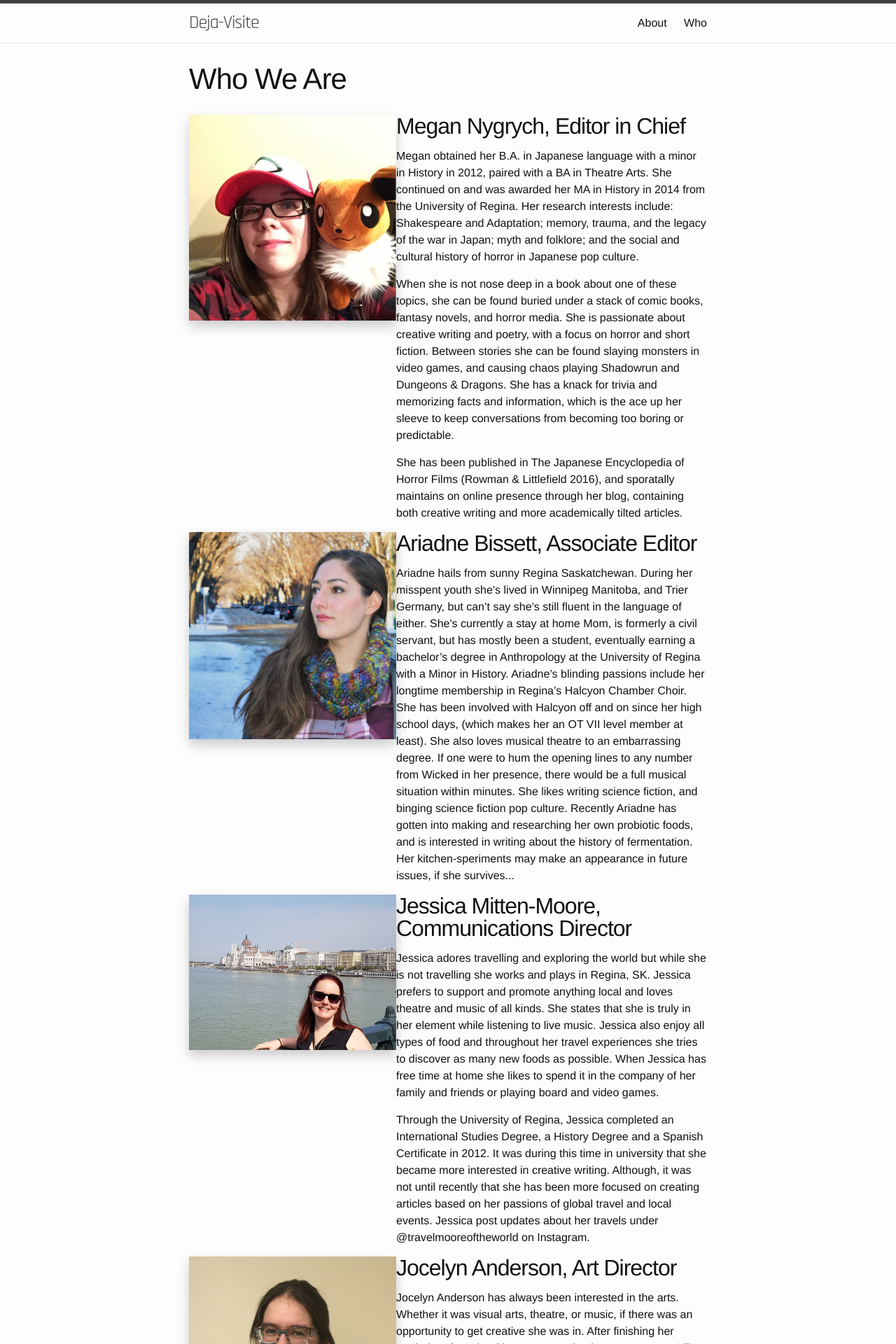
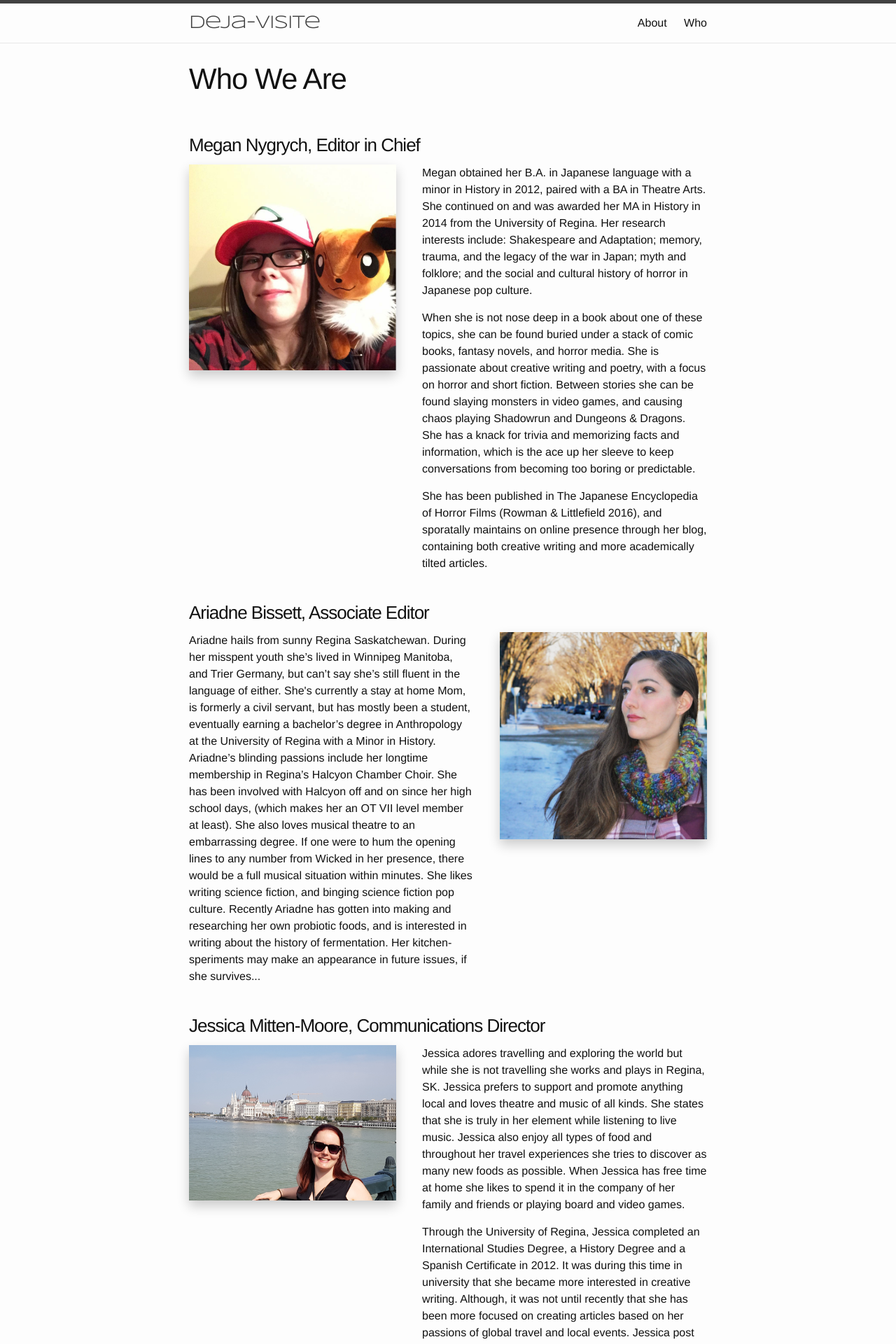
Before and after one commit to rachelpopa/rachelpopa.github.io, a Jekyll site: the page built from who.md, in a window 1280 px wide. Shown: the top 1920 px of the page at 70% size. Built offline with Jekyll 4.4.1, drawn with Linux system fonts in a browser that asks for light colours; nearby versions of some CDN libraries.

Commit message:
Styled title, bios, added jquery, fonts

```diff
--- a/_includes/head.html
+++ b/_includes/head.html
@@ -5,10 +5,9 @@
 
   <title>{% if page.title %}{{ page.title }}{% else %}{{ site.title }}{% endif %}</title>
   <meta name="description" content="{% if page.excerpt %}{{ page.excerpt | strip_html | strip_newlines | truncate: 160 }}{% else %}{{ site.description }}{% endif %}">
-
   <link rel="stylesheet" href="{{ "/css/main.css" | prepend: site.baseurl }}">
   <link rel="canonical" href="{{ page.url | replace:'index.html','' | prepend: site.baseurl | prepend: site.url }}">
   <link rel="alternate" type="application/rss+xml" title="{{ site.title }}" href="{{ "/feed.xml" | prepend: site.baseurl | prepend: site.url }}">
-  <link href="https://fonts.googleapis.com/css?family=Rajdhani" rel="stylesheet">
-
+  <link href="https://fonts.googleapis.com/css?family=Roboto|Syncopate" rel="stylesheet">
+  <script src="https://ajax.googleapis.com/ajax/libs/jquery/3.2.1/jquery.min.js"></script>
 </head>
--- a/_sass/_layout.scss
+++ b/_sass/_layout.scss
@@ -12,7 +12,7 @@
 }
 
 .site-title {
-    font-family: 'Rajdhani', sans-serif;
+    font-family: 'Syncopate', sans-serif;
     font-size: 26px;
     font-weight: 300;
     line-height: 56px;
@@ -322,6 +322,8 @@
     box-shadow: 0 8px 16px 0 rgba(0,0,0,0.2);
 }
 
+/* Bio Page stuff */
+
 .bio-container {
     clear: both;
     display: block;
@@ -330,12 +332,22 @@
 
 .bio-avatar {
     width: 40%;
+    height: 100%;
+    @include media-query($on-palm) {
+        width: 100%;
+    }
+}
+
+.bio-avatar.right {
+    float: right;
+}
+
+.bio-avatar.left {
     float: left;
-    height: 100%;
 }
 
 .bio-title {
-    font-size: 38px;
+    padding-top: 30px;
     letter-spacing: -1px;
     line-height: 1;
 }
@@ -344,7 +356,42 @@
     box-shadow: 0 8px 16px 0 rgba(0,0,0,0.2);
 }
 
+@include media-query($on-palm) {
+    .bio-avatar img:hover, .bio-avatar img:active {
+        box-shadow: 0 16px 32px 0 rgba(0, 0, 0, 0.459);
+    }
+}
+
 .bio-content {
-    width: 60%;
+    width: 55%;
+    @include media-query($on-palm) {
+        display: none;
+    }
+}
+
+.bio-content.right {
     float: right;
 }
+
+.bio-content.left {
+    float: left;
+}
+
+.myBounceDiv {
+    -moz-animation:bounce .40s linear;
+    -webkit-animation:bounce .40s linear;
+}
+
+@-moz-keyframes bounce {
+    0%{ -moz-transform:scale(0); opacity:0;}
+    50%{ -moz-transform:scale(1.3); opacity:0.4; }
+    75%{ -moz-transform:scale(0.9); opacity:0.7;}
+    100%{ -moz-transform:scale(1); opacity:1;}
+}
+
+@-webkit-keyframes bounce {
+    0%{ -webkit-transform:scale(0); opacity:0;}
+    50%{ -webkit-transform:scale(1.3); opacity:0.4;}
+    75%{ -webkit-transform:scale(0.9); opacity:0.7;}
+    100%{ -webkit-transform:scale(1); opacity:1;}
+}
--- a/who.md
+++ b/who.md
@@ -6,11 +6,11 @@ permalink: /who/
 ---
 
 <div class="bio-container">
-    <div class="bio-avatar">
+    <h3 class="bio-title" >Megan Nygrych, Editor in Chief</h3>
+    <div class="bio-avatar left">
         <img src="/assets/img/megan.jpg">
     </div>
-    <div class="bio-content">
-        <h2 class="bio-title" >Megan Nygrych, Editor in Chief</h2>
+    <div class="bio-content right">
         <p>Megan obtained her B.A. in Japanese language with a minor in History in 2012, paired with a BA in Theatre Arts. She continued on and was awarded her MA in History in 2014 from the University of Regina. Her research interests include: Shakespeare and Adaptation; memory, trauma, and the legacy of the war in Japan; myth and folklore; and the social and cultural history of horror in Japanese pop culture.</p>
         <p>When she is not nose deep in a book about one of these topics, she can be found buried under a stack of comic books, fantasy novels, and horror media. She is passionate about creative writing and poetry, with a focus on horror and short fiction. Between stories she can be found slaying monsters in video games, and causing chaos playing Shadowrun and Dungeons &amp; Dragons. She has a knack for trivia and memorizing facts and information, which is the ace up her sleeve to keep conversations from becoming too boring or predictable.</p>
         <p>She has been published in The Japanese Encyclopedia of Horror Films (Rowman &amp; Littlefield 2016), and sporatally maintains on online presence through her blog, containing both creative writing and more academically tilted articles.</p>
@@ -18,32 +18,32 @@ permalink: /who/
 </div>
 
 <div class="bio-container">
-    <div class="bio-avatar">
+    <h3 class="bio-title">Ariadne Bissett, Associate Editor</h3>
+    <div class="bio-avatar right">
         <img src="/assets/img/ariadne.jpg">
     </div>
-    <div class="bio-content">
-        <h2 class="bio-title">Ariadne Bissett, Associate Editor</h2>
+    <div class="bio-content left">
         <p>Ariadne hails from sunny Regina Saskatchewan. During her misspent youth she’s lived in Winnipeg Manitoba, and Trier Germany, but can’t say she’s still fluent in the language of either. She's currently a stay at home Mom, is formerly a civil servant, but has mostly been a student, eventually earning a bachelor’s degree in Anthropology at the University of Regina with a Minor in History.  Ariadne’s blinding passions include her longtime membership in Regina’s Halcyon Chamber Choir. She has been involved with Halcyon off and on since her high school days, (which makes her an OT VII level member at least). She also loves musical theatre to an embarrassing degree. If one were to hum the opening lines to any number from Wicked in her presence, there would be a full musical situation within minutes.  She likes writing science fiction, and binging science fiction pop culture. Recently Ariadne has gotten into making and researching her own probiotic foods, and is interested in writing about the history of fermentation. Her kitchen-speriments may make an appearance in future issues, if she survives... </p>
     </div>
 </div>
 
 <div class="bio-container">
-    <div class="bio-avatar">
+    <h3 class="bio-title">Jessica Mitten-Moore, Communications Director</h3>
+    <div class="bio-avatar left">
         <img src="/assets/img/jessica.jpg">
     </div>
-    <div class="bio-content">
-        <h2 class="bio-title">Jessica Mitten-Moore, Communications Director</h2>
+    <div class="bio-content right">
         <p>Jessica adores travelling and exploring the world but while she is not travelling she works and plays in Regina, SK. Jessica prefers to support and promote anything local and loves theatre and music of all kinds. She states that she is truly in her element while listening to live music. Jessica also enjoy all types of food and throughout her travel experiences she tries to discover as many new foods as possible. When Jessica has free time at home she likes to spend it in the company of her family and friends or playing board and video games.</p>
         <p>Through the University of Regina, Jessica completed an International Studies Degree, a History Degree and a Spanish Certificate in 2012.  It was during this time in university that she became more interested in creative writing. Although, it was not until recently that she has been more focused on creating articles based on her passions of global travel and local events. Jessica post updates about her travels under @travelmooreoftheworld on Instagram. </p>
     </div>
 </div>
 
 <div class="bio-container">
-    <div class="bio-avatar">
+    <h3 class="bio-title">Jocelyn Anderson, Art Director</h3>
+    <div class="bio-avatar right">
         <img src="/assets/img/jocelyn.jpg">
     </div>
-    <div class="bio-content">
-        <h2 class="bio-title">Jocelyn Anderson, Art Director</h2>
+    <div class="bio-content left">
         <p>Jocelyn Anderson has always been interested in the arts. Whether it was visual arts, theatre, or music, if there was an opportunity to get creative she was in. After finishing her Bachelor of Music with a concentration in Trumpet at McGill University, she moved back home to Saskatchewan to figure out exactly what a job in the arts might look like. After some searching, she settled on Arts and Culture non-profit administration so she could help bring programing to as many people as possible and she currently works as an office assistant at Theatre Saskatchewan.</p>
         <p>On top of her work to make sure everyone can enjoy the arts, Jocelyn has been known to enjoy making some art herself. She has been known to paint the ocasional picture (or draw… it depends on her mood), get up on stage and sing for theatrical productions, help paint and construct sets for said theatre productions and do all sorts of crafty things. She is also a huge book-worm and tabletop gamer, playing games like Dungeons and Dragons, Edge of Empire (Star Wars RPG) and stacks of games she has kickstarted with themes ranging from superheroes to alien invasion to pirates.</p>
         <p>Jocelyn also finds herself learning quite a bit about hunting and fishing and snowmobiling and other outdoorsy endeavours from her husband and his friends, who call themselves Team Junk. At times she feels like a geeky ambassador to the land of the outdoorsman and is interested in writing about both her artsy and geeky pursuits and about the adventures of Team Junk.</p>
@@ -52,11 +52,11 @@ permalink: /who/
 </div>
 
 <div class="bio-container">
-    <div class="bio-avatar">
+    <h3 class="bio-title">Rachel Popa, Web Developer</h3>
+    <div class="bio-avatar left">
         <img src="/assets/img/rachel.jpg">
     </div>
-    <div class="bio-content">
-        <h2 class="bio-title">Rachel Popa, Web Developer</h2>
+    <div class="bio-content right">
         <p>Rachel Popa has worked as a software developer in Regina, Saskatchewan for five years. She obtained her Bachelor of Science in Computer Science from the University of Regina in 2013. Currently, she is employed by Farm Credit Canada where she works on their lending applications. Rachel’s professional interests include mobile app development, AR in real-world applications, and home automation.</p>
         <p>In writing for Deja-Visite she hopes to promote software development in Saskatchewan by showcasing products that are made within the province. Additionally, her work will focus on learning and professional development. She also maintains the website.</p>
         <p>When she is away from her laptop Rachel enjoys spending time with her fiancé and two small dogs. She loves playing board games with her friends, as well as camping, hiking, and fishing in the summer. Rachel also enjoys attending local fine arts events and kicking back with a good sci-fi novel.</p>
```
